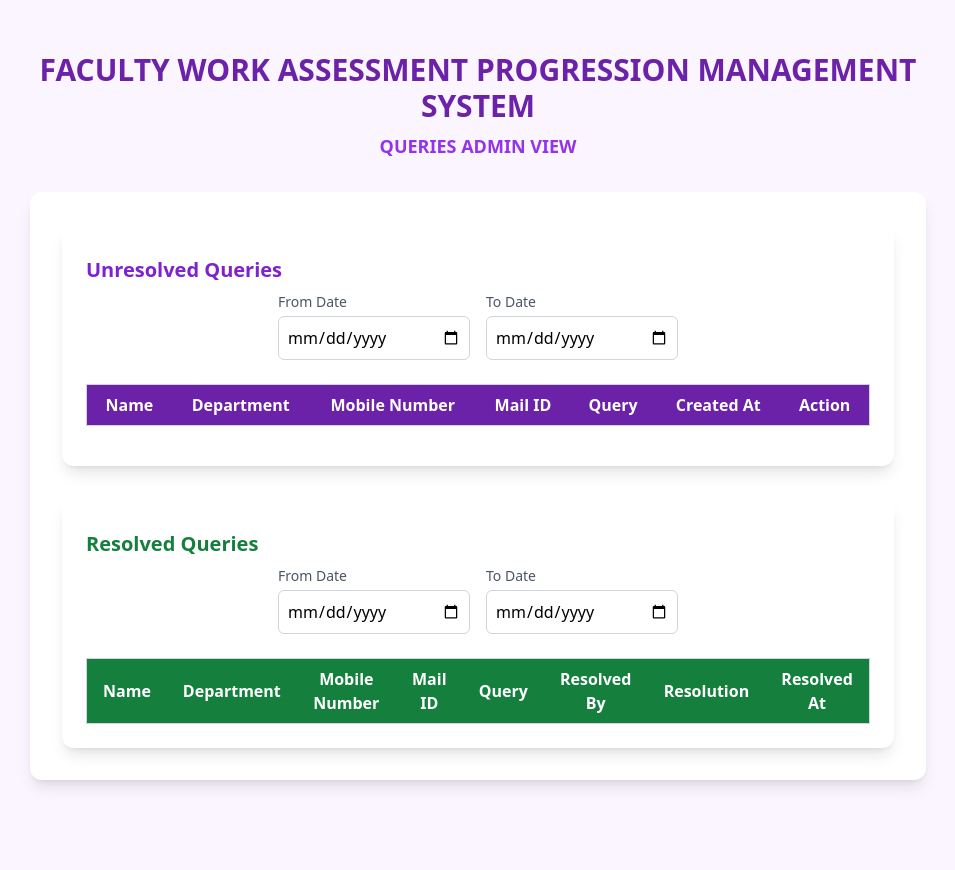
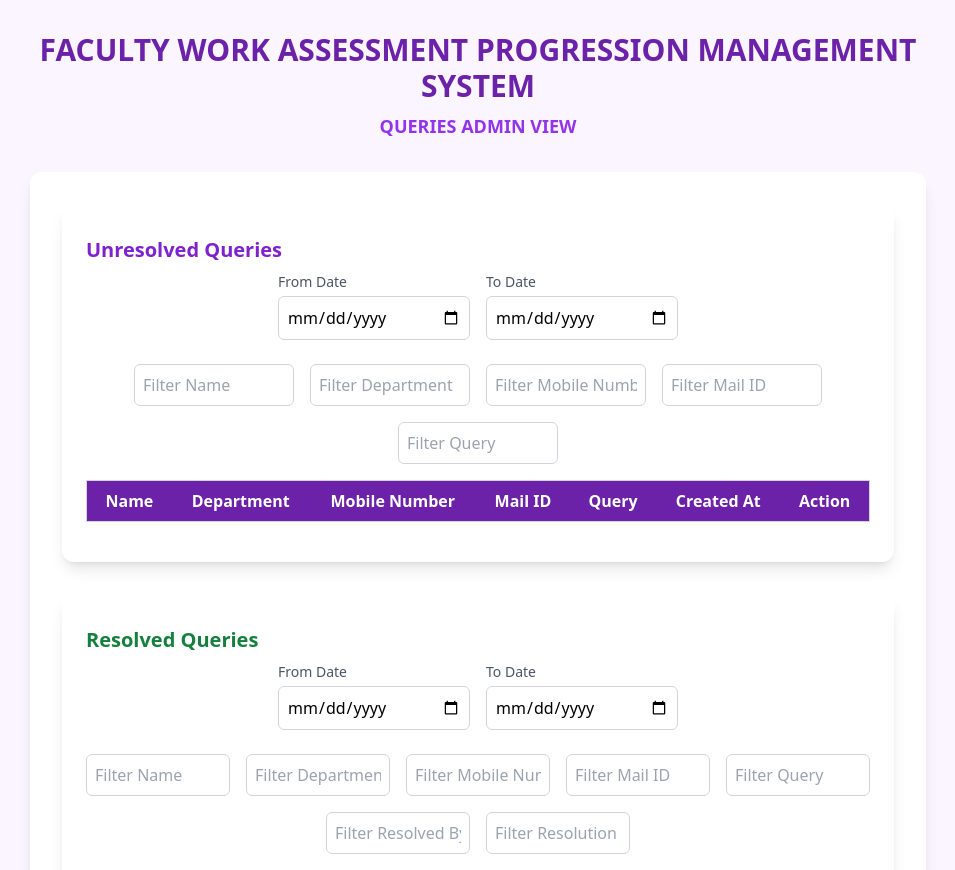
Before and after one commit to mispmctech-cpu/flask-project, a Flask app: page /admin-queries.html in a window 1280 px wide. Shown: the top 870 px of the page, without its empty margins (162-1117 px from the left). Before the commit the page ends 787 px from the top, so only its background shows below. Run offline with Flask 3, Linux system fonts and the light colour scheme; the visitor is signed in with stand-in values (Sample User, id 1); lists and menus that the app fills with data are empty; some libraries are stand-ins or nearby versions.

Commit message:
fix: add missing filter inputs for queries tables in admin-queries.html

```diff
--- a/templates/admin-queries.html
+++ b/templates/admin-queries.html
@@ -25,6 +25,14 @@
           <span class="mb-1 text-sm text-gray-600">To Date</span>
           <input type="date" id="filter-created-to" class="p-2 border border-gray-300 rounded-md w-48" />
         </label>
+      </div>
+      <!-- Text filters for unresolved queries -->
+      <div class="flex flex-wrap gap-4 mb-4 w-full justify-center">
+        <input type="text" id="filter-name" placeholder="Filter Name" class="p-2 border border-gray-300 rounded-md w-40" />
+        <input type="text" id="filter-department" placeholder="Filter Department" class="p-2 border border-gray-300 rounded-md w-40" />
+        <input type="text" id="filter-mobile" placeholder="Filter Mobile Number" class="p-2 border border-gray-300 rounded-md w-40" />
+        <input type="text" id="filter-mail" placeholder="Filter Mail ID" class="p-2 border border-gray-300 rounded-md w-40" />
+        <input type="text" id="filter-query" placeholder="Filter Query" class="p-2 border border-gray-300 rounded-md w-40" />
       </div>
       <div class="overflow-x-auto w-full mb-4">
         <table class="min-w-full border border-gray-300 rounded-lg">
@@ -59,6 +67,16 @@
           <span class="mb-1 text-sm text-gray-600">To Date</span>
           <input type="date" id="filter-resolved-to" class="p-2 border border-gray-300 rounded-md w-48" />
         </label>
+      </div>
+      <!-- Text filters for resolved queries -->
+      <div class="flex flex-wrap gap-4 mb-4 w-full justify-center">
+        <input type="text" id="filter-r-name" placeholder="Filter Name" class="p-2 border border-gray-300 rounded-md w-36" />
+        <input type="text" id="filter-r-department" placeholder="Filter Department" class="p-2 border border-gray-300 rounded-md w-36" />
+        <input type="text" id="filter-r-mobile" placeholder="Filter Mobile Number" class="p-2 border border-gray-300 rounded-md w-36" />
+        <input type="text" id="filter-r-mail" placeholder="Filter Mail ID" class="p-2 border border-gray-300 rounded-md w-36" />
+        <input type="text" id="filter-r-query" placeholder="Filter Query" class="p-2 border border-gray-300 rounded-md w-36" />
+        <input type="text" id="filter-r-resolvedby" placeholder="Filter Resolved By" class="p-2 border border-gray-300 rounded-md w-36" />
+        <input type="text" id="filter-r-resolution" placeholder="Filter Resolution" class="p-2 border border-gray-300 rounded-md w-36" />
       </div>
       <div class="overflow-x-auto w-full">
         <table class="min-w-full border border-gray-300 rounded-lg">
```
